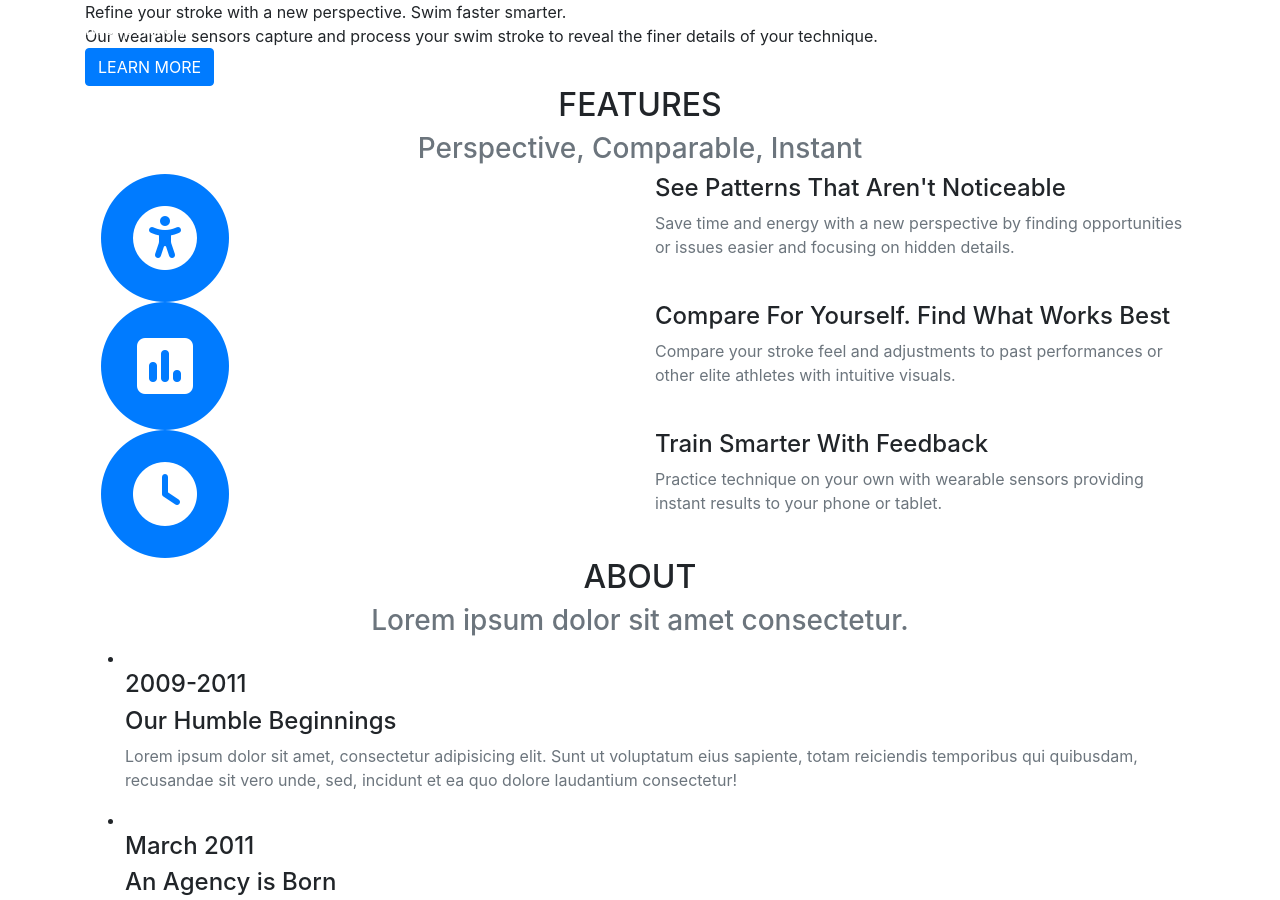
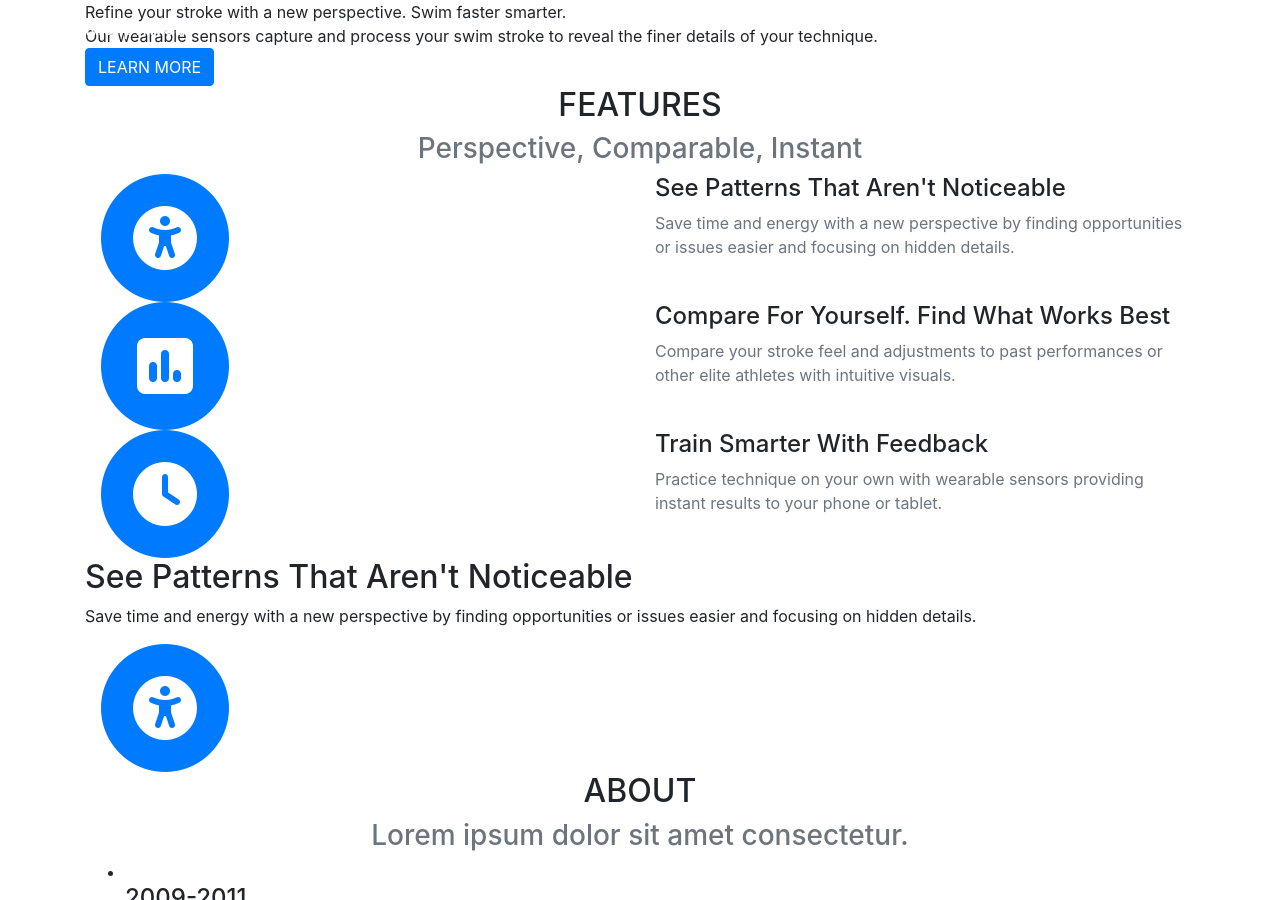
Before and after one commit to morphwear/strokespek, a Jekyll site: the page built from index.md, in a window 1280 px wide and 900 px high. Built offline with Jekyll 4.4.1, drawn with Linux system fonts in a browser that asks for light colours; nearby versions of some CDN libraries; some web fonts are replaced; library files that are not in the unit come from our copies.

Commit message:
Messing with flex reverse direction on features.

```diff
--- a/_layouts/home.html
+++ b/_layouts/home.html
@@ -26,9 +26,14 @@
             <h3 class="section-subheading text-muted">{{ site.data.home.features.subheading }}</h3>
           </div>
         </div>
-        {%- for service in site.data.home.features.feature -%}
-        {% assign ws = '' %}
-        <div class="row">
+      </div>
+    </section>
+
+    {%- for service in site.data.home.features.feature -%}
+    {% assign ws = '' %}
+    <section>
+      <div class="container myfeature">
+        <div class="row flex">
           <div class="col-md-6">
             <span class="fa-stack fa-4x">
               <i class="fa fa-circle fa-stack-2x text-primary"></i>
@@ -40,10 +45,28 @@
             <p class="text-muted">{{ service.text }}</p>
           </div>
         </div>
-        {%- endfor -%}
-        {% assign ws = '' %}
       </div>
     </section>
+    {%- endfor -%}
+    {% assign ws = '' %}
+
+    <!-- Features2 -->
+    <section>
+      <div class="container flex">
+        <div class="text">
+          <h2>See Patterns That Aren't Noticeable</h2>
+          <p>Save time and energy with a new perspective by finding opportunities or issues easier and focusing on hidden details.</p>
+        </div>
+        <div class="image">
+          <!-- img src="{{ site.baseurl }}/images/dashboard.png" alt="Screenshot" class="screenshot editable"/ -->
+          <span class="fa-stack fa-4x">
+              <i class="fa fa-circle fa-stack-2x text-primary"></i>
+              <i class="fa fa-universal-access fa-stack-1x fa-inverse"></i>
+          </span>
+        </div>
+      </div>
+    </section>
+
 
     <!-- About -->
     <section id="about">
```
